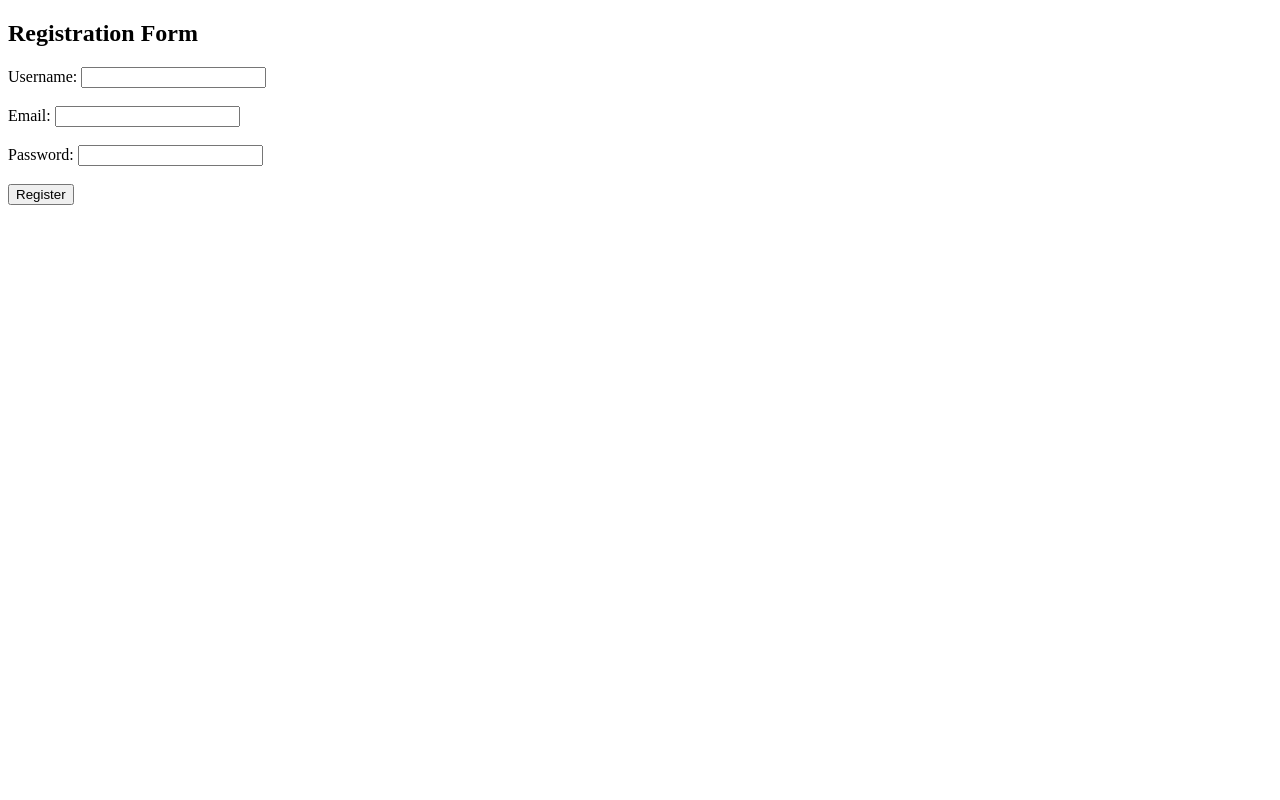
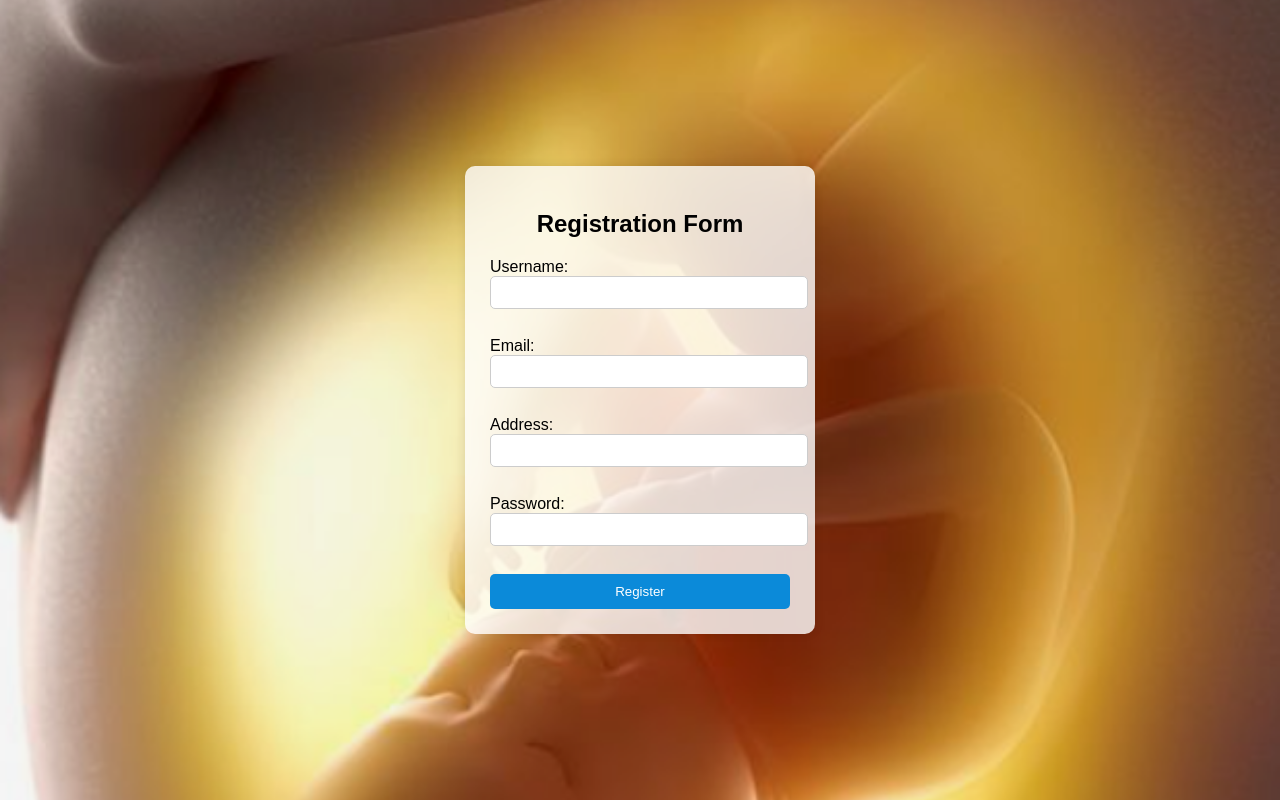
Before and after one commit to Laxmination/MaatriSahara, a website: page registration.html in a window 1280 px wide. Drawn offline with Linux system fonts and the light colour scheme.

Commit message:
Registration file is modified

```diff
--- /dev/null
+++ b/registration.css
@@ -0,0 +1,60 @@
+body {
+    margin: 0;
+    padding: 0;
+    font-family: Arial, sans-serif;
+    background-image: url('theme.png');
+    background-repeat: no-repeat;
+    background-size: cover;
+    background-position: center;
+}
+
+.container {
+    display: flex;
+    justify-content: center;
+    align-items: center;
+    height: 100vh;
+}
+
+.main {
+    width: 300px;
+    background: rgba(255, 255, 255, 0.8); /* Added a semi-transparent white background */
+    border-radius: 10px;
+    padding: 25px;
+    box-shadow: 0px 0px 10px 0px rgba(0, 0, 0, 0.1);
+}
+
+.regis {
+    text-align: center;
+    margin-bottom: 20px;
+}
+
+.input label {
+    display: block;
+}
+
+.input input {
+    width: 100%;
+    padding: 8px;
+    margin-bottom: 10px;
+    border: 1px solid #ccc;
+    border-radius: 5px;
+}
+
+.bttn {
+    text-align: center; /* Center the button */
+}
+
+.bttn button {
+    width: 100%;
+    padding: 10px;
+    border: none;
+    border-radius: 5px;
+    background-color: #0b8ad9;
+    color: white;
+    cursor: pointer;
+    transition: background-color 0.3s;
+}
+
+.bttn button:hover {
+    background-color: #f10797;
+}
--- a/registration.html
+++ b/registration.html
@@ -4,21 +4,33 @@
     <meta charset="UTF-8">
     <meta name="viewport" content="width=device-width, initial-scale=1.0">
     <title>Registration Form</title>
+    <link rel="stylesheet" href="registration.css">
 </head>
 <body>
-    <h2>Registration Form</h2>
+    <div class="bg-image"></div>
+    <div class="container">
+        <div class="main">
+            <h2 class="regis">Registration Form</h2>
             <form id="registrationForm">
+                <div class="input">
                     <label for="username">Username:</label>
                     <input type="text" id="username" name="username" required><br><br>
 
                     <label for="email">Email:</label>
                     <input type="email" id="email" name="email" required><br><br>
 
+                    <label for="Address">Address:</label>
+                    <input type="text" id="Address" name="Address" required><br><br>
+
                     <label for="password">Password:</label>
                     <input type="password" id="password" name="password" required><br><br>
-
+                </div>
+                <div class="bttn">
                     <button type="submit">Register</button>
+                </div>
             </form>
+        </div>
+    </div>
 
     <script>
         document.getElementById("registrationForm").addEventListener("submit", function(event) {
--- a/style.css
+++ b/style.css
@@ -133,6 +133,7 @@ ul li a:hover{
     color: #fff;
     position: absolute;
     top: 100px;
+
 
     z-index: 10;
 }
```
Also changed, not shown: theme.png (added). Lines whose indentation alone changed are shown as unchanged.
